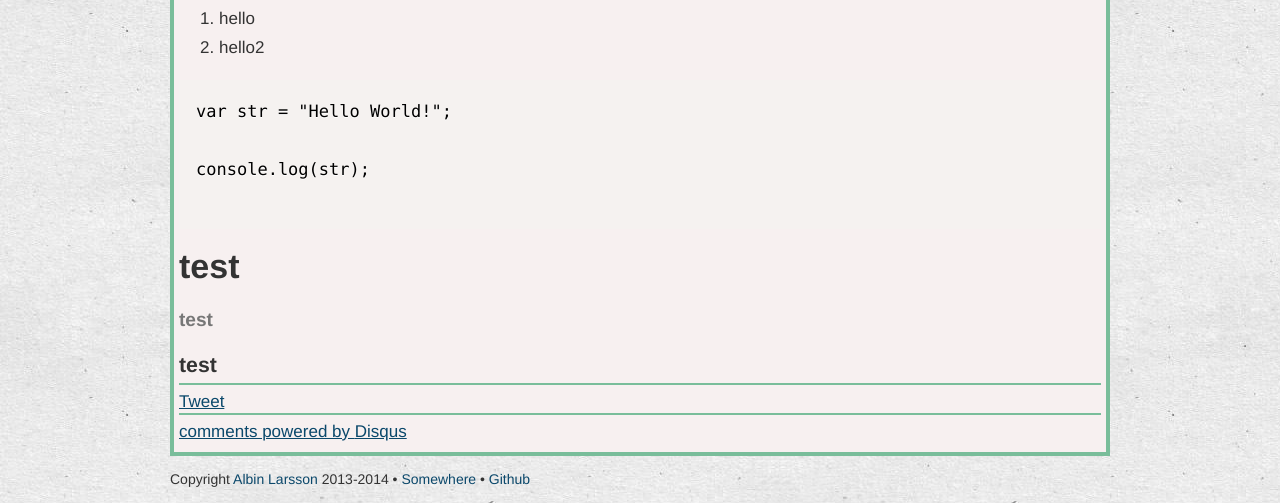
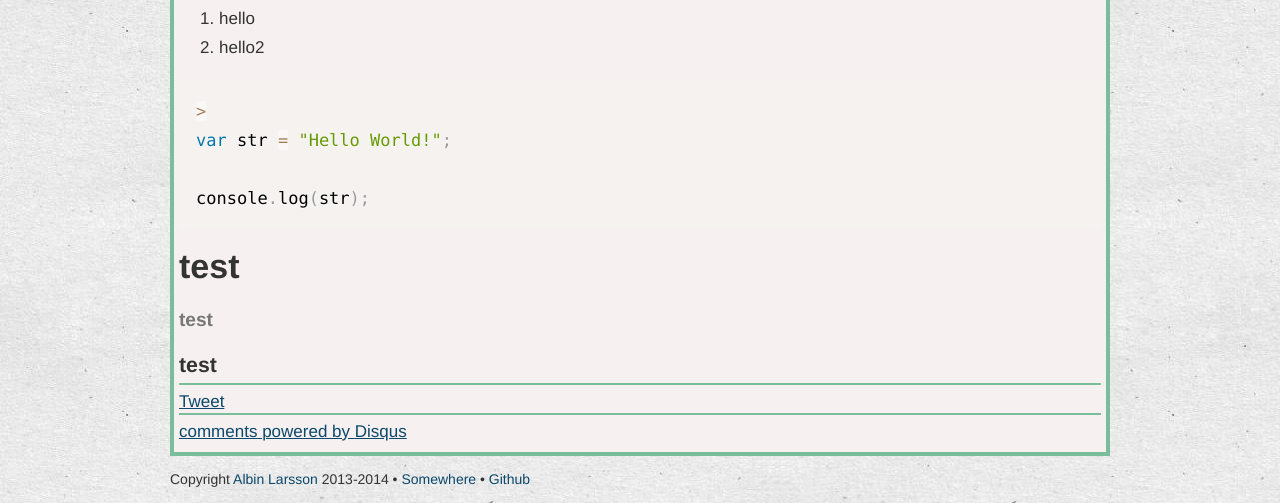
Before and after one commit to mikiec84/abbe98.github.com, a Jekyll site: the page built from _posts/2014-01-16-markdown-test.md, in a window 1280 px wide. Shown: the part 667-1170 px from the top of the page. Built offline with Jekyll 4.4.1, drawn with Linux system fonts in a browser that asks for light colours; comment, search, counter and statistics services are not loaded.

Commit message:
updated prism test

```diff
--- a/_posts/2014-01-16-markdown-test.md
+++ b/_posts/2014-01-16-markdown-test.md
@@ -21,12 +21,11 @@ Test test test [test][1] **test** *test*
  1. hello
  2. hello2
 
-<pre class="language-javascript">
+<pre><code class="language-javascript">>
 var str = "Hello World!";
 
 console.log(str);
-
-</pre>
+</code></pre>
 
 #test
 ### test
```
